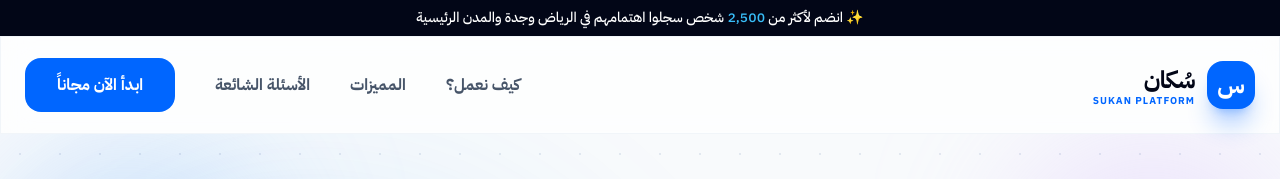
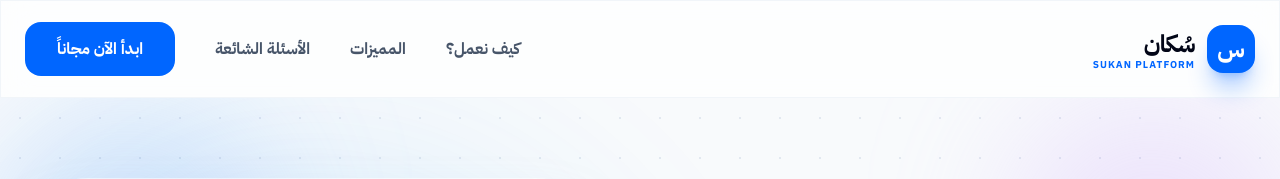
Before and after one commit to Ibrahemaleisa/Sukan, a plain HTML site: page index.html in a window 1280 px wide. Shown: the top 179 px of the page. Drawn offline with nearby package versions, Linux system fonts and the light colour scheme; grey boxes are pictures that could not be loaded.

Commit message:
Update index.html

```diff
--- a/index.html
+++ b/index.html
@@ -130,9 +130,6 @@
 
 <body class="bg-sukan-bg text-sukan-dark font-sans leading-relaxed selection:bg-sukan-brand selection:text-white">
 
-    <div class="bg-sukan-dark text-white py-2 text-center text-sm font-medium">
-        ✨ انضم لأكثر من <span class="text-sukan-accent">2,500</span> شخص سجلوا اهتمامهم في الرياض وجدة والمدن الرئيسية
-    </div>
 
     <nav class="sticky top-0 z-[999] glass w-full border-b border-slate-100">
         <div class="max-w-7xl mx-auto px-6 h-24 flex justify-between items-center">
```
